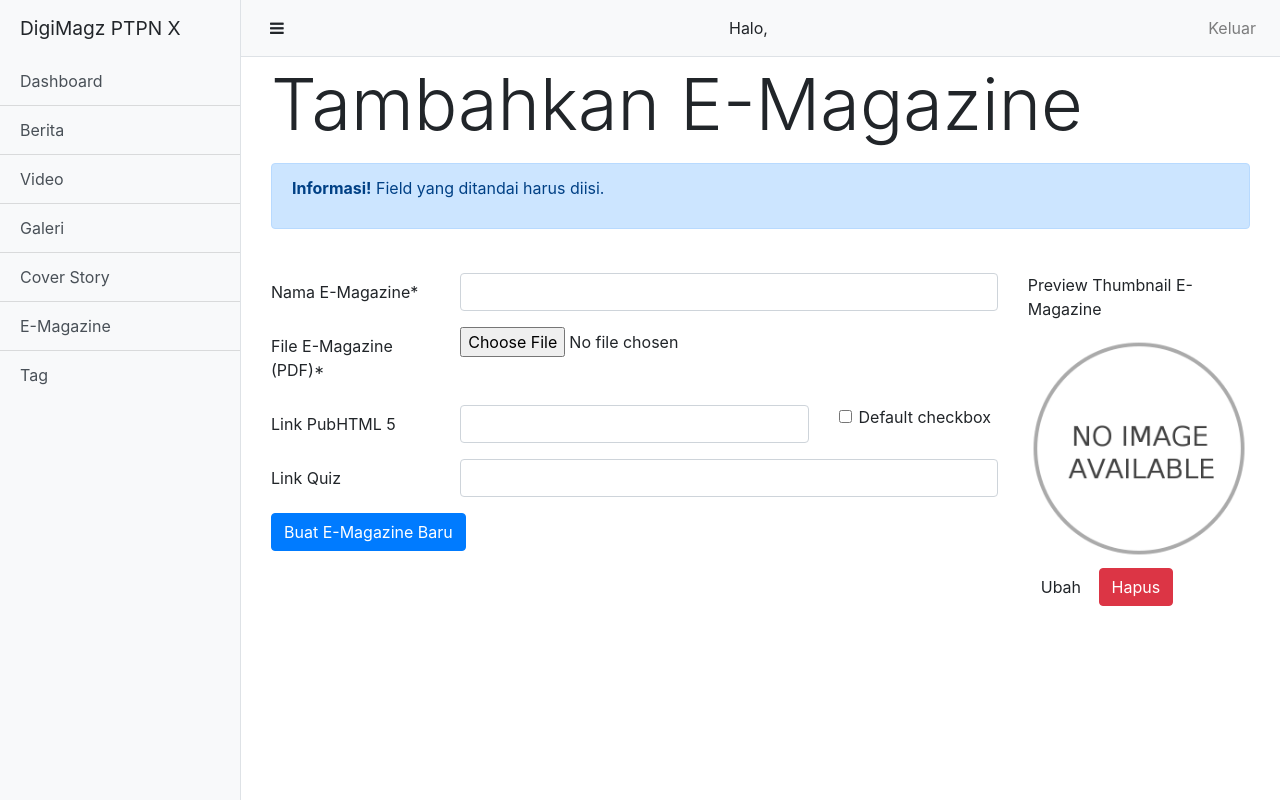
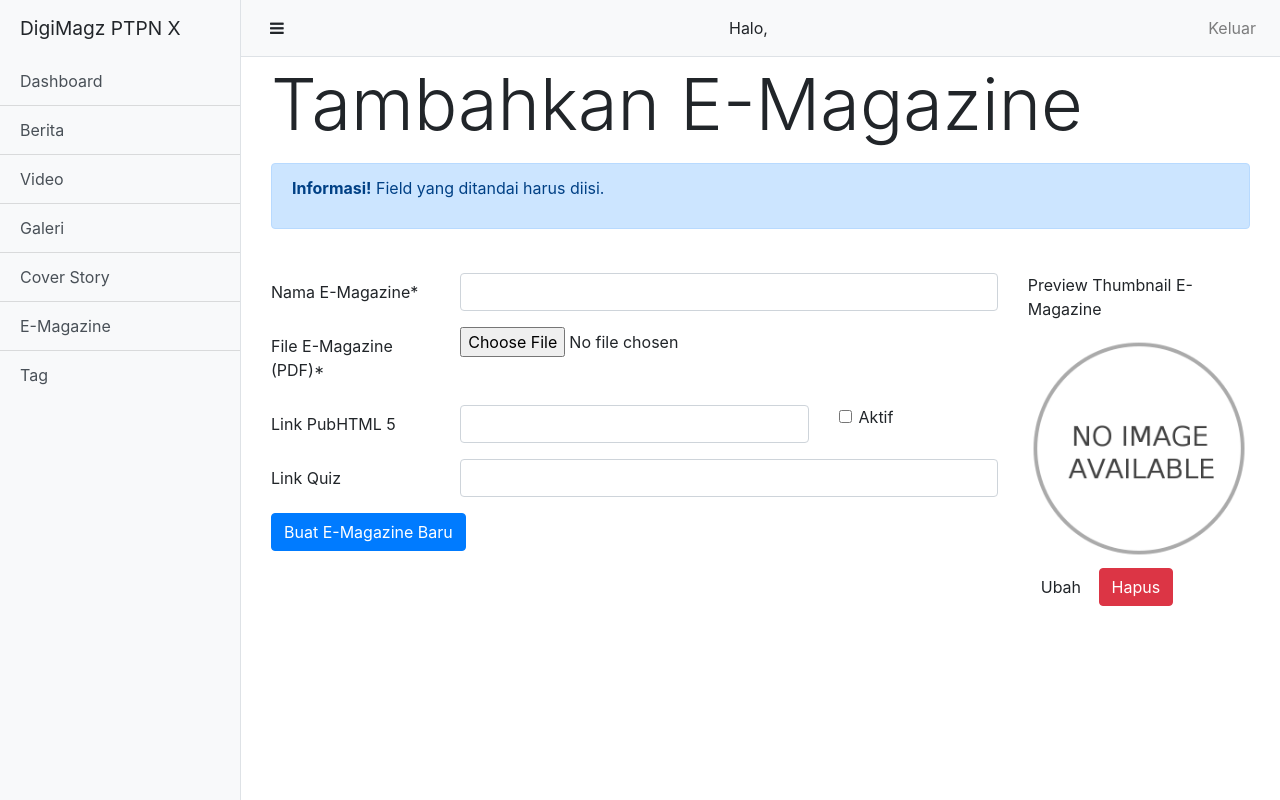
Before and after one commit to bijancot/digidigi, a CodeIgniter app: page /emagz/add in a window 1280 px wide. Run offline with CodeIgniter, Linux system fonts and the light colour scheme; some libraries are stand-ins or nearby versions.

```diff
--- a/application/views/emagz/add_emagz.php
+++ b/application/views/emagz/add_emagz.php
@@ -50,7 +50,7 @@
             <div class="form-check">
               <input class="form-check-input" type="checkbox" name="isPubActive" id="">
               <label class="form-check-label" for="defaultCheck1">
-                Default checkbox
+                Aktif
               </label>
             </div>
           </div>
--- a/application/views/emagz/edit_emagz.php
+++ b/application/views/emagz/edit_emagz.php
@@ -68,7 +68,7 @@ if ($this->session->flashdata('success_message')){ ?>
             <div class="form-check">
               <input class="form-check-input" type="checkbox" name="isPubActive" <?= $emagz->IS_PUBACTIVE == 't'? 'checked' : '' ?> id="">
               <label class="form-check-label" for="defaultCheck1">
-                Default checkbox
+                Aktif
               </label>
             </div>
           </div>
```
